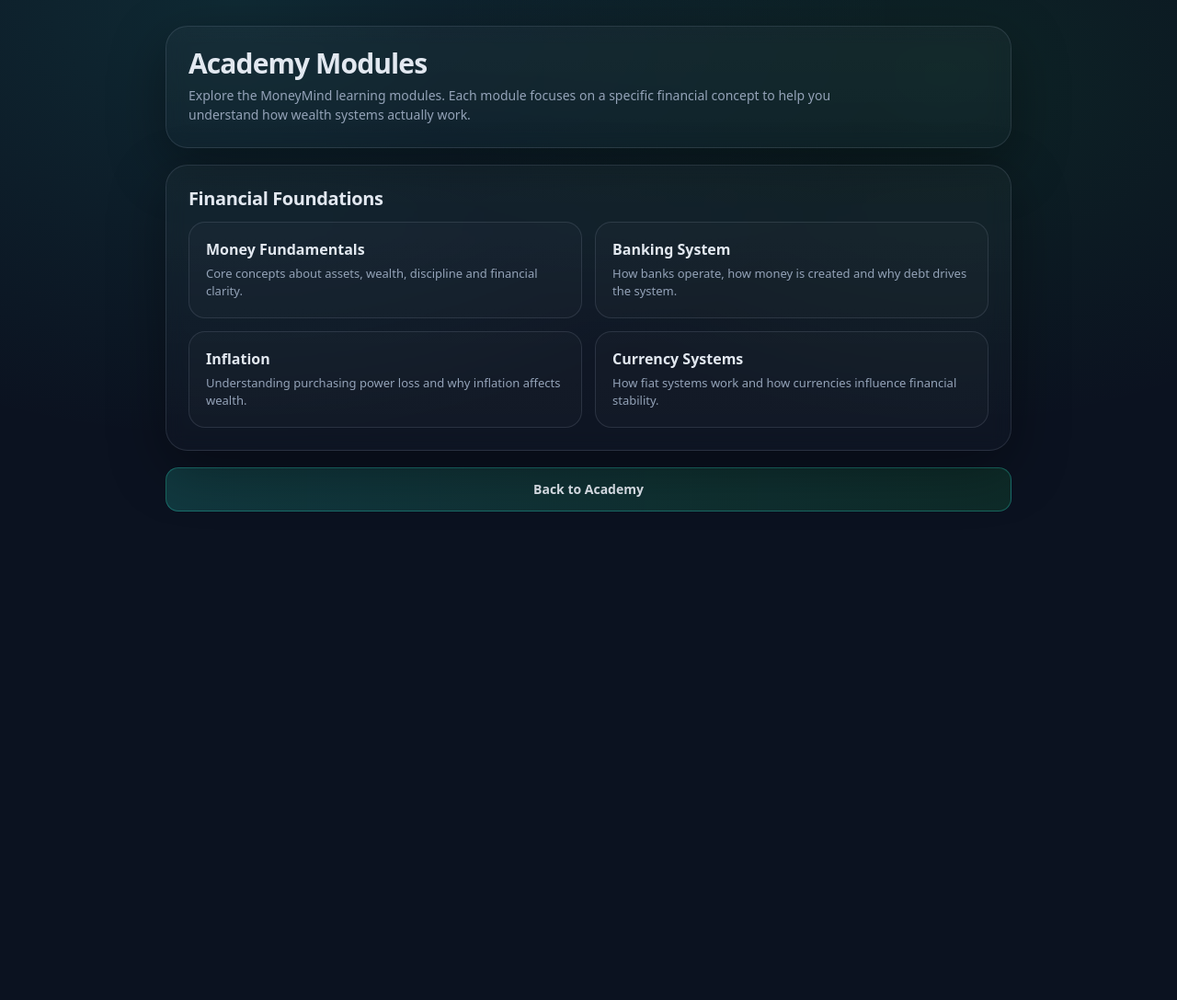
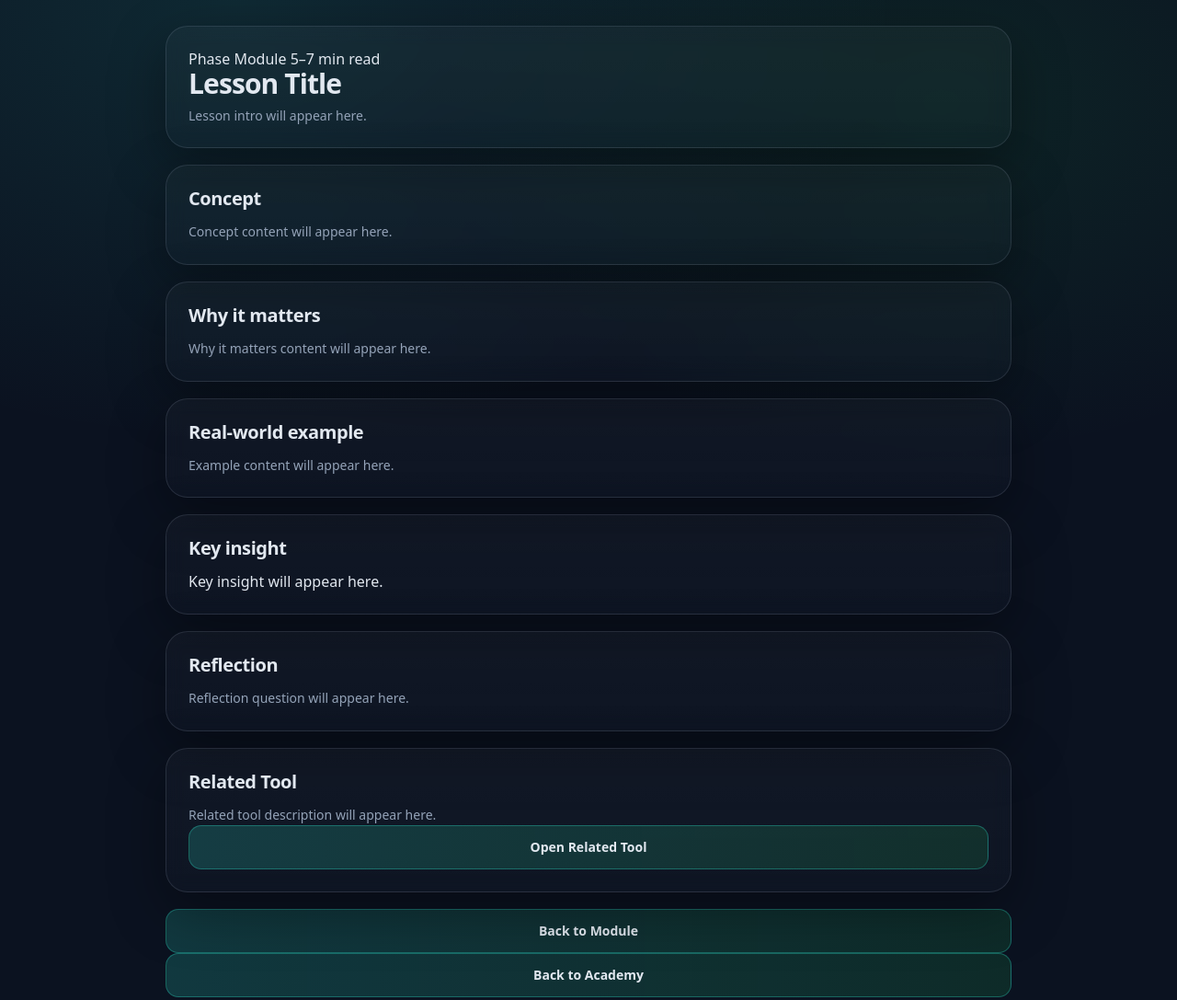
Before and after one commit to PPHaag/moneymind-mvp, a plain HTML site: page academy/module/index.html in a window 1280 px wide. Shown: the whole page at 92% size. Before the commit the page ends 800 px from the top, so only its background shows below. Drawn offline with Linux system fonts and the light colour scheme.

Commit message:
Update index.html

```diff
--- a/academy/module/index.html
+++ b/academy/module/index.html
@@ -4,87 +4,72 @@
 <head>
 <meta charset="UTF-8">
 <meta name="viewport" content="width=device-width, initial-scale=1.0">
-
-<title>MoneyMind • Academy Modules</title>
-
+<title>MoneyMind • Lesson</title>
 <link rel="stylesheet" href="style.css">
-
 </head>
 
 <body>
 
 <div class="mm-wrap">
 
-<div class="mm-card mm-hero">
+  <div class="mm-card mm-hero">
 
-<h1>Academy Modules</h1>
+    <div class="mm-lesson-meta">
+      <span class="mm-meta-pill" id="phasePill">Phase</span>
+      <span class="mm-meta-pill" id="modulePill">Module</span>
+      <span class="mm-meta-pill" id="durationPill">5–7 min read</span>
+    </div>
 
-<p>
-Explore the MoneyMind learning modules. Each module focuses on
-a specific financial concept to help you understand how wealth
-systems actually work.
-</p>
+    <h1 id="lessonTitle">Lesson Title</h1>
 
-</div>
+    <p id="lessonIntro">
+      Lesson intro will appear here.
+    </p>
 
+  </div>
 
-<div class="mm-card">
+  <div class="mm-card">
+    <h2>Concept</h2>
+    <p id="conceptText">Concept content will appear here.</p>
+  </div>
 
-<h2>Financial Foundations</h2>
+  <div class="mm-card">
+    <h2>Why it matters</h2>
+    <p id="whyText">Why it matters content will appear here.</p>
+  </div>
 
-<div class="mm-grid">
+  <div class="mm-card">
+    <h2>Real-world example</h2>
+    <p id="exampleText">Example content will appear here.</p>
+  </div>
 
-<a class="mm-module" href="../lesson/">
+  <div class="mm-card">
+    <h2>Key insight</h2>
+    <div class="mm-key-insight" id="keyInsightText">Key insight will appear here.</div>
+  </div>
 
-<div class="mm-module-title">Money Fundamentals</div>
+  <div class="mm-card">
+    <h2>Reflection</h2>
+    <p id="reflectionText">Reflection question will appear here.</p>
+  </div>
 
-<div class="mm-module-desc">
-Core concepts about assets, wealth, discipline and financial clarity.
-</div>
+  <div class="mm-card">
+    <h2>Related Tool</h2>
+    <p id="toolText">Related tool description will appear here.</p>
+    <a class="mm-btn" id="toolLink" href="/tools/capital-map/">
+      Open Related Tool
+    </a>
+  </div>
 
-</a>
+  <div class="mm-lesson-nav">
+    <a class="mm-btn mm-btnGhost" href="/academy/module/">
+      Back to Module
+    </a>
 
-
-<a class="mm-module" href="../lesson/">
-
-<div class="mm-module-title">Banking System</div>
-
-<div class="mm-module-desc">
-How banks operate, how money is created and why debt drives the system.
-</div>
-
-</a>
-
-
-<a class="mm-module" href="../lesson/">
-
-<div class="mm-module-title">Inflation</div>
-
-<div class="mm-module-desc">
-Understanding purchasing power loss and why inflation affects wealth.
-</div>
-
-</a>
-
-
-<a class="mm-module" href="../lesson/">
-
-<div class="mm-module-title">Currency Systems</div>
-
-<div class="mm-module-desc">
-How fiat systems work and how currencies influence financial stability.
-</div>
-
-</a>
-
-</div>
-
-</div>
-
-
-<a class="mm-btn" href="../">
-Back to Academy
-</a>
+    <a class="mm-btn" href="/academy/">
+      Back to Academy
+    </a>
+  </div>
 
 </div>
 
```
